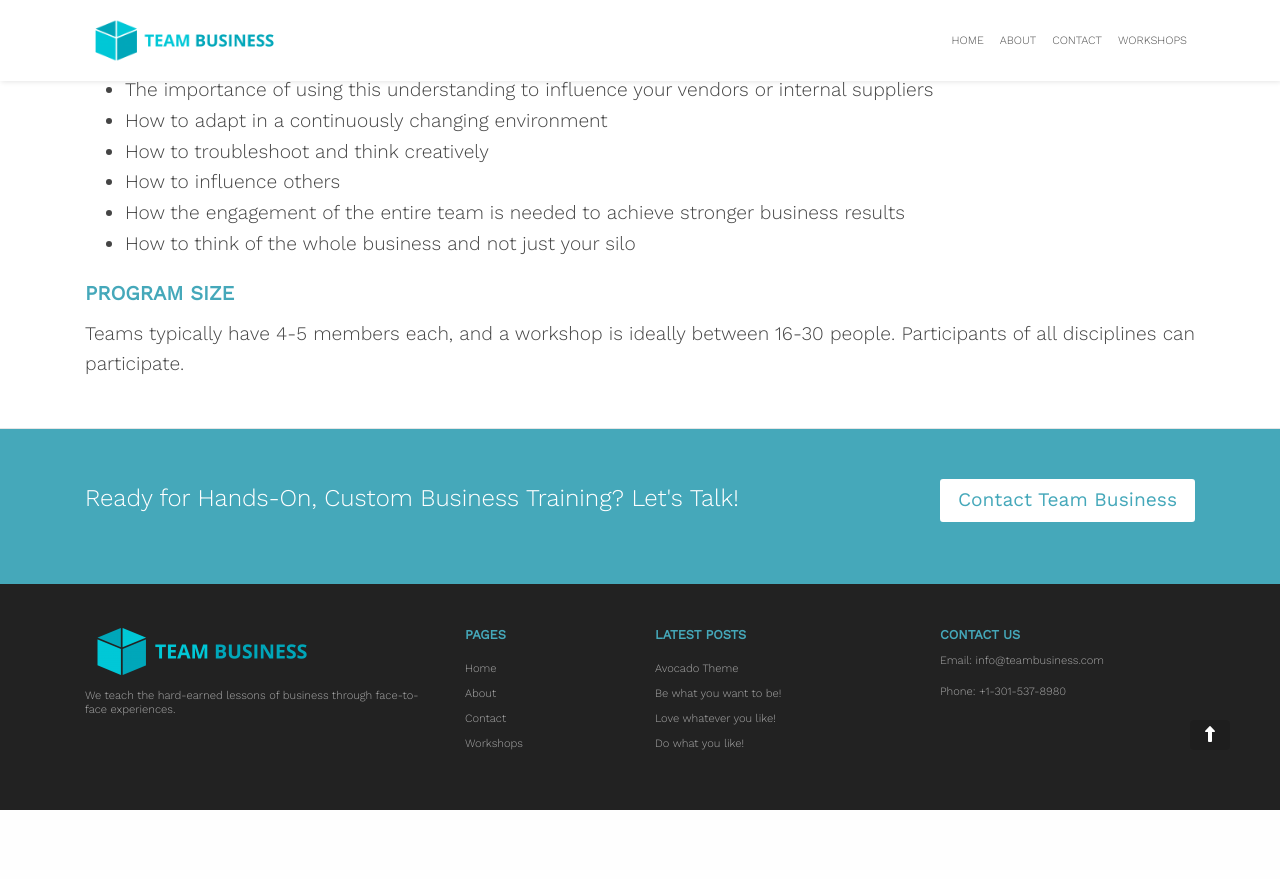
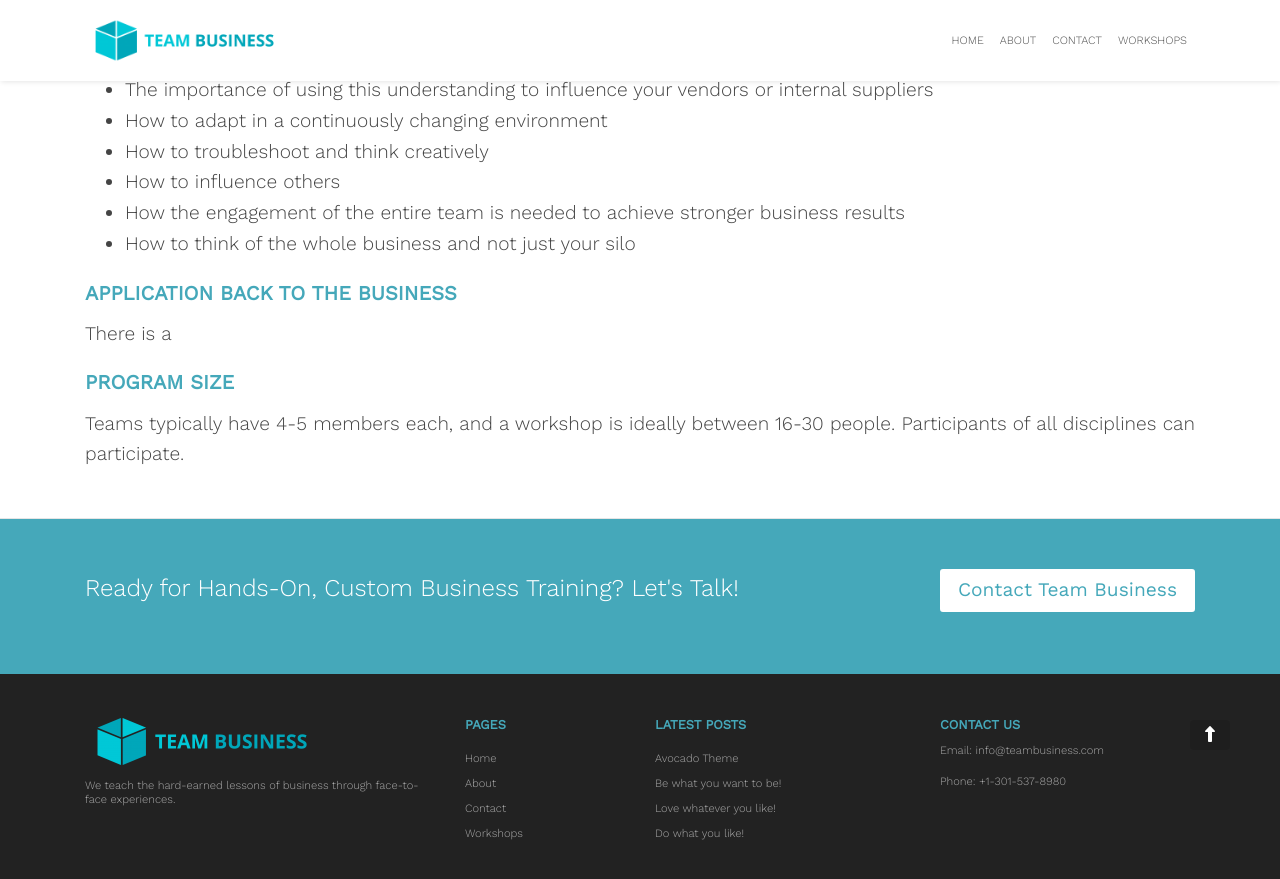
Before and after one commit to zac-heisey/team-business, a Jekyll site: the page built from _pages/box.md, in a window 1280 px wide and 900 px high, scrolled down 3160 px. Shown: the top 879 px of the window. Built offline with Jekyll 4.4.1, drawn with Linux system fonts in a browser that asks for light colours; nearby versions of some CDN libraries; before the commit the page ends 3970 px from its top, so only the background shows below that.

Commit message:
Update from Forestry.io Lara Azzam updated _pages/box.md

```diff
--- a/_pages/box.md
+++ b/_pages/box.md
@@ -54,6 +54,10 @@ Everyone is challenged to participate in the fun and competitive production and
 * How the engagement of the entire team is needed to achieve stronger business results
 * How to think of the whole business and not just your silo
 
+### APPLICATION BACK TO THE BUSINESS
+
+There is a
+
 ### PROGRAM SIZE
 
 Teams typically have 4-5 members each, and a workshop is ideally between 16-30 people. Participants of all disciplines can participate.
```
